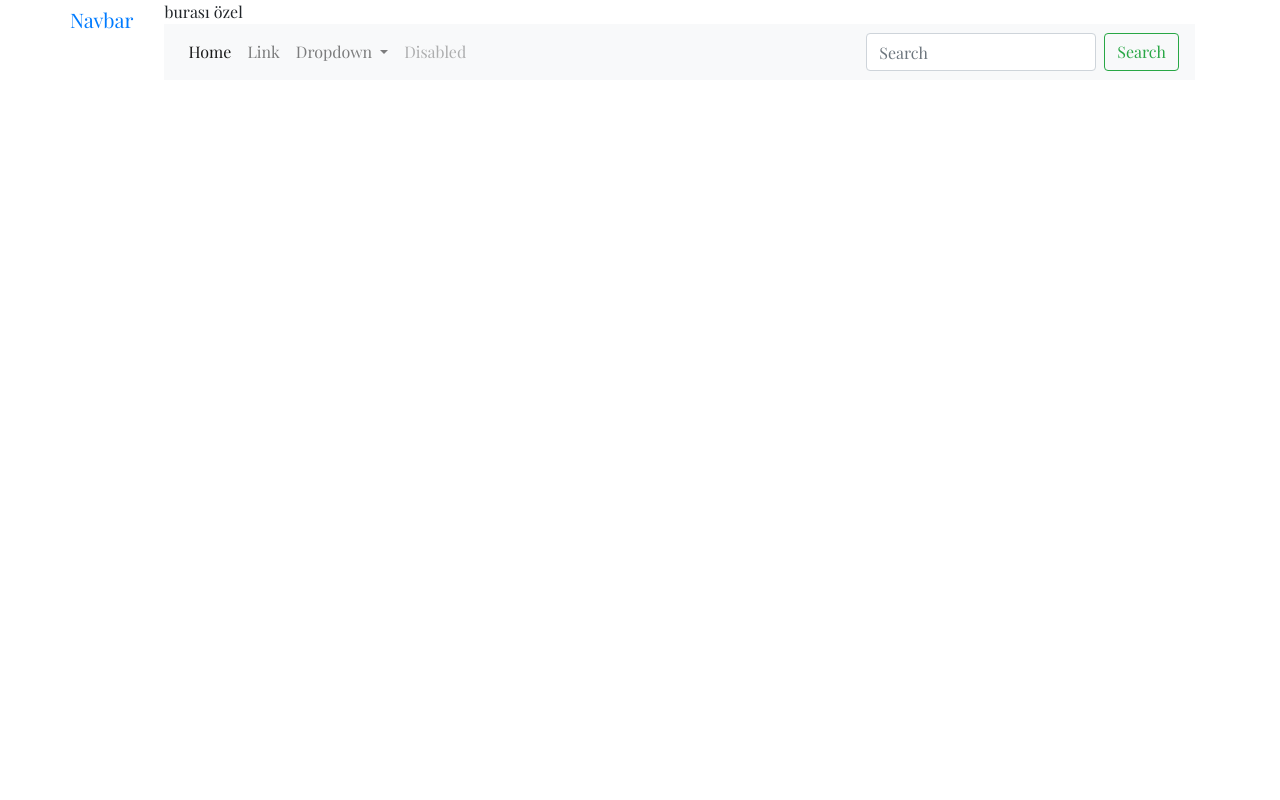
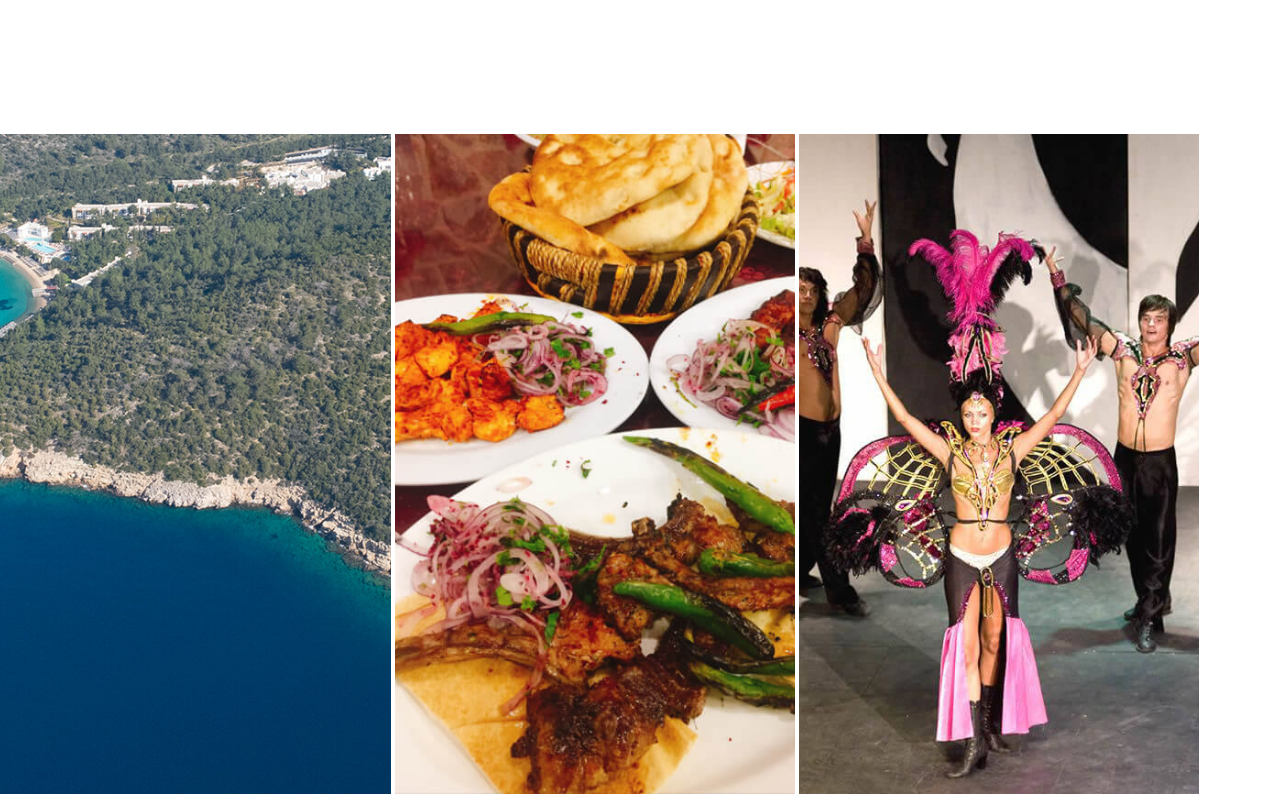
Before and after one commit to ogrencimenusu/duja-otel, a plain HTML site: page dist/index.html in a window 1280 px wide. Drawn offline with Linux system fonts and the light colour scheme.

Commit message:
hover denemesi

```diff
--- a/dist/assets/my/app.min.css
+++ b/dist/assets/my/app.min.css
@@ -1 +1 @@
-@import url(../fonts/playfairdisplay/font.css);body{font-family:'Playfair Display';font-weight:400}@media (min-width:992px){.mfp-arrow-left{left:-70px}.mfp-arrow-right{right:-70px}}
+@import url(../fonts/playfairdisplay/font.css);body{font-family:'Playfair Display';font-weight:400}#main-bodrum{padding-top:200px}.page-head{position:fixed;top:0;left:0;width:100%}.page-head h1{color:red;text-align:center;text-transform:uppercase;padding:20px}.items{position:fixed;text-align:center;width:5000px;-webkit-transform:translateY(-10%) translateX(-44%);transform:translateY(-10%) translateX(-44%)}.items li,.items li a{cursor:pointer;position:relative}.items li{vertical-align:middle;list-style:none;background-color:#000;transition-duration:.5s;overflow:hidden;display:inline-block;width:400px;height:660px}.items li .bg-img{position:absolute;width:100%;height:100%;background-size:cover;background-position:center top}.items li:hover{transition-delay:.1s;width:960px}.items li:hover a .content{-webkit-transform:translateY(0) translateX(-50%);transform:translateY(0) translateX(-50%);transition-delay:.75s;opacity:1}.items li a{color:#fff;text-decoration:none;width:100%;height:100%;display:block;z-index:2}.items li a .content{background:linear-gradient(transparent,rgba(0,0,0,.75));height:100px;position:absolute;bottom:0;left:50%;-webkit-transform:translateY(100%) translateX(-50%);transform:translateY(100%) translateX(-50%);transition-duration:1s;opacity:0;padding:40px 10px 10px;width:400px}.items li a .content h2{font-weight:300;color:#fff;font-size:30px}@media (min-width:992px){.mfp-arrow-left{left:-70px}.mfp-arrow-right{right:-70px}}
--- a/dist/index.html
+++ b/dist/index.html
@@ -29,9 +29,8 @@
     <link rel="stylesheet" href="assets/my/app.min.css">
 </head>
 <body>
-    <section id="header">
+    <section class="d-none" id="header">
         <div class="container">
-
             <div class="row">
                 <a class="navbar-brand" href="#">Navbar</a>
                 <div class="col">
@@ -80,7 +79,42 @@
             </div>
         </div>
     </section>
+    <section id="main-bodrum">
+        <div class="container">
+            <div class="row">
+                <div class="col-md-8 m-auto">
 
+                    <ul class="items">
+                        <li>
+                            <div class="bg-img" style="background-image: url('assets/images/doga-deniz.jpg');"></div>
+                            <a href="#">
+                                <div class="content">
+                                    <h2>Orange is the new black</h2>
+                                </div>
+                            </a>
+                        </li>
+                        <li>
+                            <div class="bg-img" style="background-image: url('assets/images/yiyecek-icecek.jpg');"></div>
+                            <a href="#">
+                                <div class="content">
+                                    <h2>Orange is the new black</h2>
+                                </div>
+                            </a>
+                        </li>
+                        <li>
+                            <div class="bg-img" style="background-image: url('assets/images/eglence-personel.jpg');"></div>
+                            <a href="#">
+                                <div class="content">
+                                    <h2>Orange is the new black</h2>
+                                </div>
+                            </a>
+                        </li>
+
+                    </ul>
+                </div>
+            </div>
+        </div>
+    </section>
     <!-- Optional JavaScript -->
     <script src="assets/jquery-3.3.1/jquery.min.js"></script>
 
@@ -96,5 +130,11 @@
 
     <!-- Main JS -->
     <script src="assets/my/main.js"></script>
+
+    <script>
+        $(document).ready(() => {
+
+        })
+    </script>
 </body>
 </html>
--- a/src/scss/main.scss
+++ b/src/scss/main.scss
@@ -12,6 +12,100 @@ body{
   font-weight: normal;
 }
 
+
+$scale: 1.4;
+
+
+#main-bodrum{
+  padding-top: 200px;
+}
+
+.page-head{
+  position: fixed;
+  top: 0;
+  left: 0;
+  width: 100%;
+
+  h1{
+    color: red;
+    text-align: center;
+    text-transform: uppercase;
+    padding: 20px;
+  }
+}
+
+.items{
+  position: fixed;
+  text-align: center;
+  width: 5000px;
+  transform: translateY(-10%) translateX(-44%);
+
+  li{
+    position: relative;
+    vertical-align: middle;
+    display: inline-block;
+    list-style: none;
+    width: 400px;
+    height: 660px;
+    background-color: black;
+    transition-duration: .5s;
+    overflow: hidden;
+    cursor: pointer;
+
+    .bg-img{
+      position: absolute;
+      width: 100%;
+      height: 100%;
+      background-size: cover;
+      background-position: center top;
+    }
+
+    &:hover{
+      transition-delay: .1s;
+      width: 960px;
+
+      a{
+        .content{
+          transform: translateY(0) translateX(-50%);
+          transition-delay: .75s;
+          opacity: 1;
+        }
+      }
+    }
+
+    a{
+      color: white;
+      text-decoration: none;
+      cursor: pointer;
+      width: 100%;
+      height: 100%;
+      display: block;
+      position: relative;
+      z-index: 2;
+
+      .content{
+        background: linear-gradient(transparent, rgba(0, 0, 0, .75));
+        width: 100%;
+        height: 100px;
+        position: absolute;
+        bottom: 0;
+        left: 50%;
+        transform: translateY(100%) translateX(-50%);
+        transition-duration: 1s;
+        opacity: 0;
+        padding: 40px 10px 10px 10px;
+        width: 400px;
+
+        h2{
+          font-weight: 300;
+          color: white;
+          font-size: 30px;
+        }
+      }
+    }
+  }
+}
+
 @media (min-width: 576px) { }
 
 @media (min-width: 768px) { }
```
Also changed, not shown: src/index.html (+42 -2 lines).
